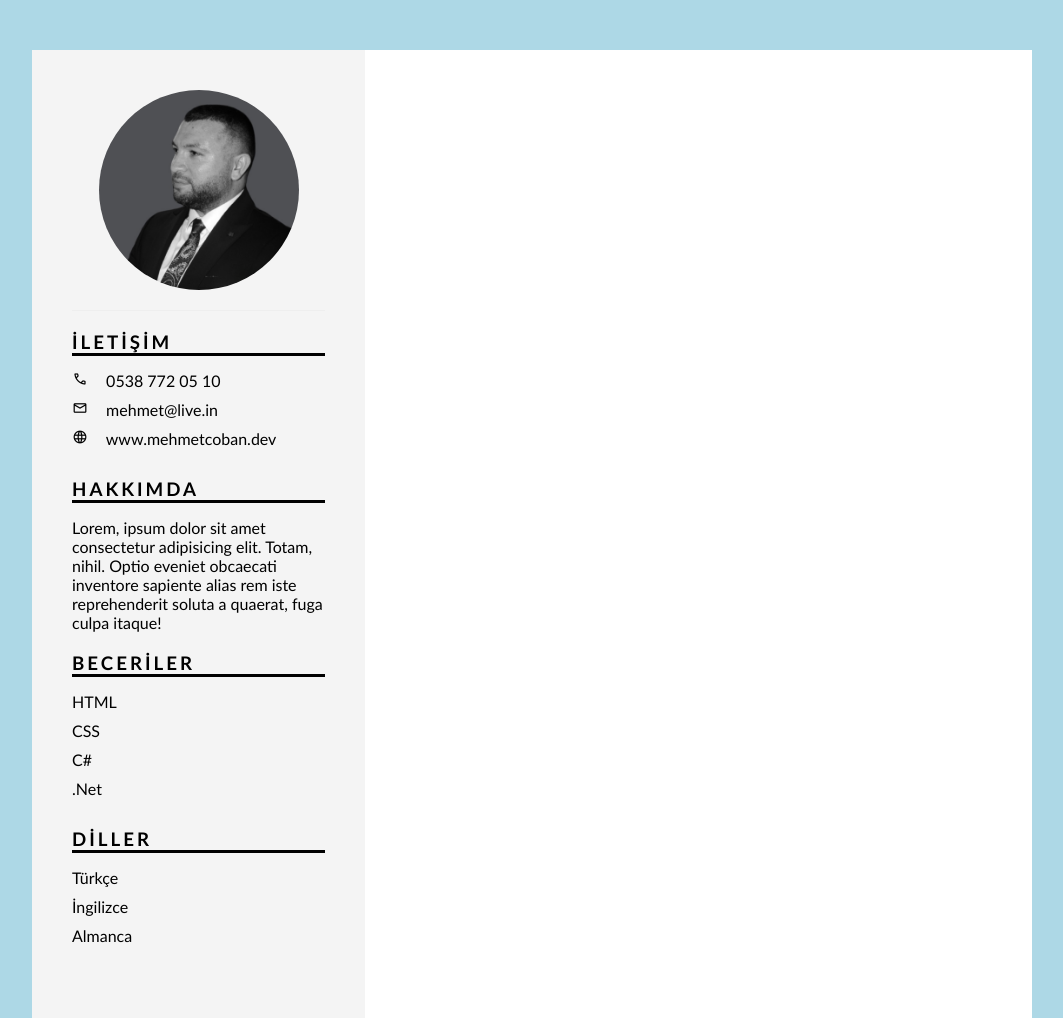
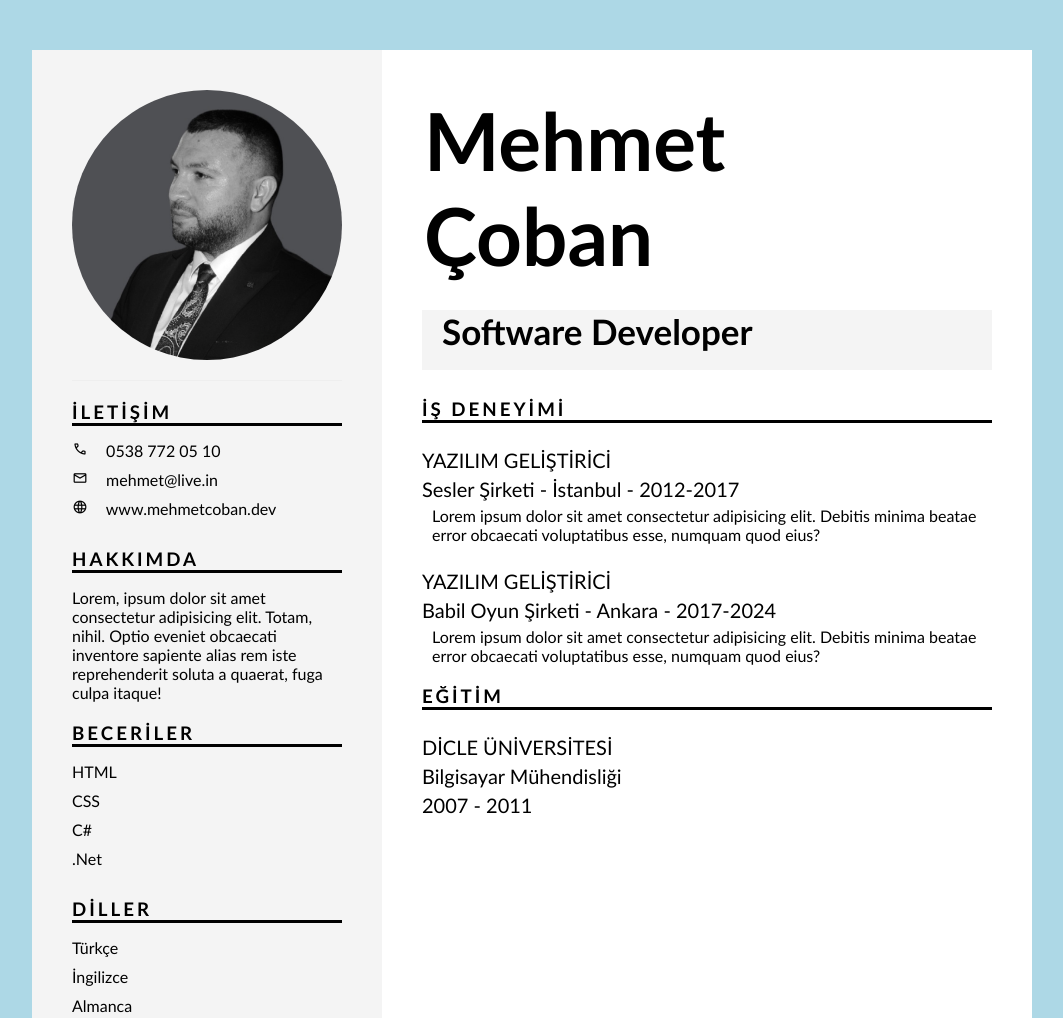
Before and after one commit to mhmtcbn/HtmlCssCV, a plain HTML site: page index.html in a window 1280 px wide. Shown: the top 1018 px of the page, without its empty margins (108-1171 px from the left). Drawn offline with nearby package versions, Linux system fonts and the light colour scheme.

Commit message:
iş deneyimi ve eğitim bölümleri eklendi.

```diff
--- a/index.html
+++ b/index.html
@@ -81,6 +81,38 @@
 
         <div class="main">
 
+            <div class="isim">
+                <h1>Mehmet</h1>
+                <h1>Çoban</h1>
+            </div>
+
+            <div class="unvan">
+                <h2>Software Developer</h2>
+            </div>
+
+            <div class="is-deneyimi">
+                <h3 class="baslik">İş Deneyimi</h3>
+                <div class="deneyim-kutu">
+                    <h2>Yazılım Geliştirici</h2>
+                    <h3>Sesler Şirketi - İstanbul - 2012-2017</h3>
+                    <p>Lorem ipsum dolor sit amet consectetur adipisicing elit. Debitis minima beatae error obcaecati voluptatibus esse, numquam quod eius?</p>
+                </div>
+                <div class="deneyim-kutu">
+                    <h2>Yazılım Geliştirici</h2>
+                    <h3>Babil Oyun Şirketi - Ankara - 2017-2024</h3>
+                    <p>Lorem ipsum dolor sit amet consectetur adipisicing elit. Debitis minima beatae error obcaecati voluptatibus esse, numquam quod eius?</p>
+                </div>
+            </div>
+
+            <div class="egitim">
+                <h3 class="baslik">Eğitim</h3>
+                <div class="egitim-kutu">
+                    <h2>Dicle Üniversitesi</h2>
+                    <h3>Bilgisayar Mühendisliği</h3>
+                    <h2>2007 - 2011</h2>
+                </div>
+            </div>
+
         </div>
 
     </div>
--- a/style.css
+++ b/style.css
@@ -1,13 +1,12 @@
-*
-{
+* {
   margin: 0;
   padding: 0;
   box-sizing: border-box;
-    font-family: 'Trebuchet MS', 'Lucida Sans Unicode', 'Lucida Grande', 'Lucida Sans', Arial, sans-serif;
+  font-family: "Trebuchet MS", "Lucida Sans Unicode", "Lucida Grande",
+    "Lucida Sans", Arial, sans-serif;
 }
 
-body
-{
+body {
   background: lightblue;
   display: flex;
   justify-content: center;
@@ -15,34 +14,30 @@ body
   min-height: 100vh;
 }
 
-.container
-{
+.container {
   position: relative;
   width: 100%;
   max-width: 1000px;
   min-height: 1000px;
   margin: 50px;
-    background: #FFFFFF;
+  background: #ffffff;
   display: grid;
   grid-template-columns: 1fr 2fr;
 }
 
-.container .sidebar
-{
+.container .sidebar {
   position: relative;
-    background: #F4F4F4;
+  background: #f4f4f4;
   padding: 40px;
 }
 
-.container .main
-{
+.container .main {
   position: relative;
-    background:  #FFFFFF;
+  background: #ffffff;
   padding: 40px;
 }
 
-.profil
-{
+.profil {
   position: relative;
   display: flex;
   flex-direction: column;
@@ -51,17 +46,15 @@ body
   border-bottom: 1px solid #eee;
 }
 
-.profil .img
-{
+.profil .img {
   position: relative;
-    width: 200px;
-    height: 200px;
+  width: 270px;
+  height: 270px;
   border-radius: 50%;
   overflow: hidden;
 }
 
-.profil .img img
-{
+.profil .img img {
   position: absolute;
   top: 0;
   left: 0;
@@ -70,13 +63,11 @@ body
   object-fit: cover;
 }
 
-.iletisim
-{
+.iletisim {
   padding-top: 20px;
 }
 
-.baslik
-{
+.baslik {
   letter-spacing: 3px !important;
   text-transform: uppercase;
   letter-spacing: 1px;
@@ -84,51 +75,114 @@ body
   border-bottom: 3px solid black;
 }
 
-.iletisim ul
-{
+.iletisim ul {
   position: relative;
 }
 
-.iletisim ul li
-{
+.iletisim ul li {
   position: relative;
   list-style: none;
   margin: 10px 0;
   cursor: pointer;
 }
 
-.iletisim ul li .icon
-{
+.iletisim ul li .icon {
   display: inline-block;
   width: 30px;
   font-size: 16px;
 }
 
-.hakkimda
-{
+.hakkimda {
   padding-top: 20px;
 }
 
-.beceriler
-{
+.beceriler {
   padding-top: 20px;
 }
 
-.beceriler ul li
-{
+.beceriler ul li {
   list-style: none;
   margin: 10px 0;
   cursor: pointer;
 }
 
-.diller
-{
+.diller {
   padding-top: 20px;
 }
 
-.diller ul li
-{
+.diller ul li {
   list-style: none;
   margin: 10px 0;
   cursor: pointer;
 }
+
+.isim {
+    margin-bottom: 20px;
+}
+
+.isim h1 {
+  padding: 25px 0px 20px 2px;
+  font-size: 80px;
+  line-height: 50px;
+
+}
+
+.unvan {
+  background: #f4f4f4;
+  height: 60px;
+  margin-top: 30px;
+}
+
+.unvan h2 {
+  font-size: 35px;
+  margin-left: 20px;
+}
+
+.is-deneyimi {
+    padding-top: 28px;
+}
+
+.deneyim-kutu {
+    display: flex;
+    flex-direction: column;
+    margin: 20px 0px;
+}
+
+.deneyim-kutu h2 {
+    font-size: 20px;
+    text-transform: uppercase;
+    padding-top: 5px;
+    font-weight: 200;
+}
+
+.deneyim-kutu h3 {
+    font-size: 20px;
+    text-transform: capitalize;
+    padding-top: 5px;
+    font-weight: 150;
+}
+
+.deneyim-kutu p {
+    padding-left: 10px;
+    padding-top: 5px;
+}
+
+.egitim-kutu {
+    display: flex;
+    flex-direction: column;
+    margin: 20px 0px;
+}
+
+.egitim-kutu h2 {
+    font-size: 20px;
+    text-transform: uppercase;
+    padding-top: 5px;
+    font-weight: 100;
+}
+
+.egitim-kutu h3 {
+    font-size: 20px;
+    text-transform: capitalize;
+    padding-top: 5px;
+    font-weight: 100;
+}
```
Lines whose indentation alone changed are shown as unchanged.
